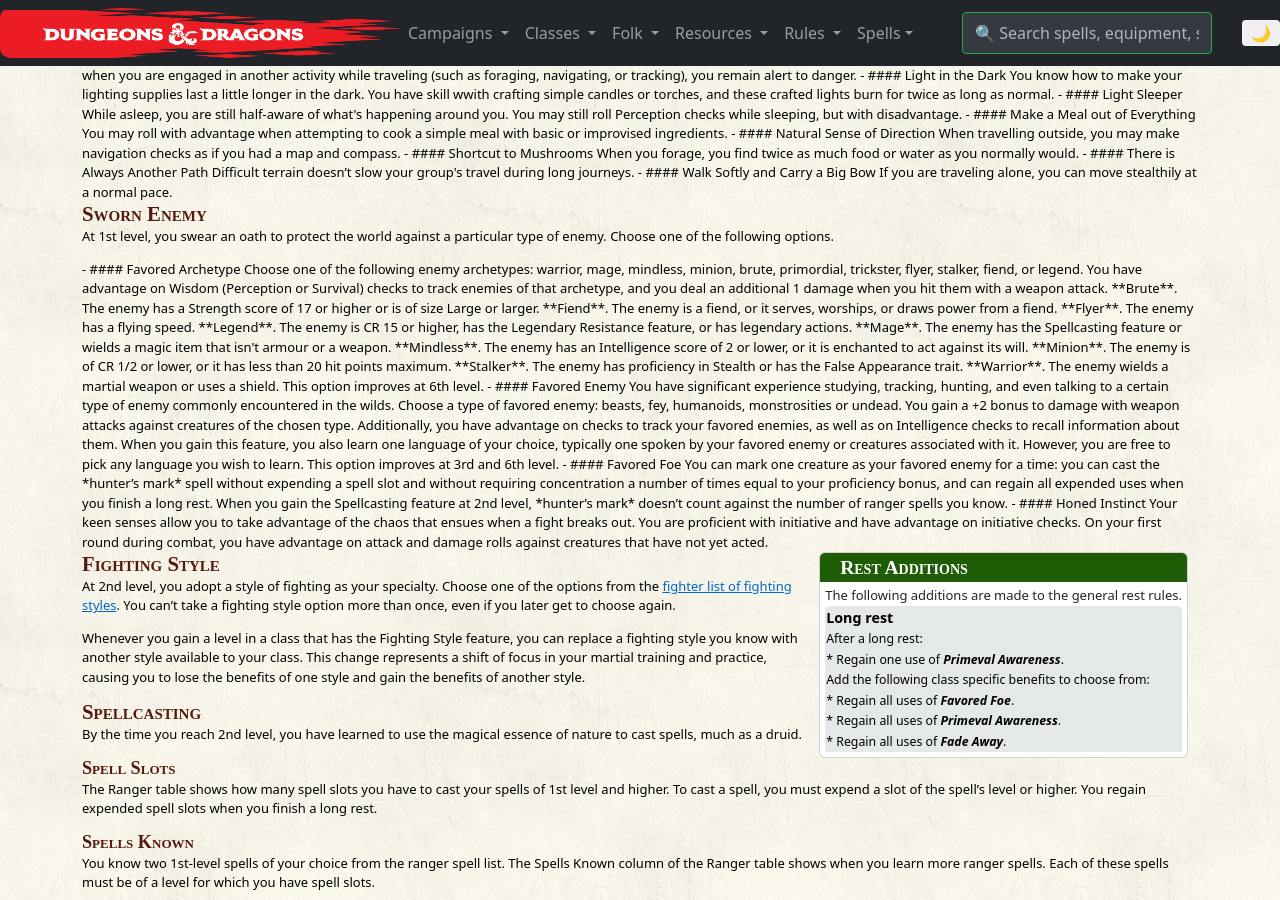
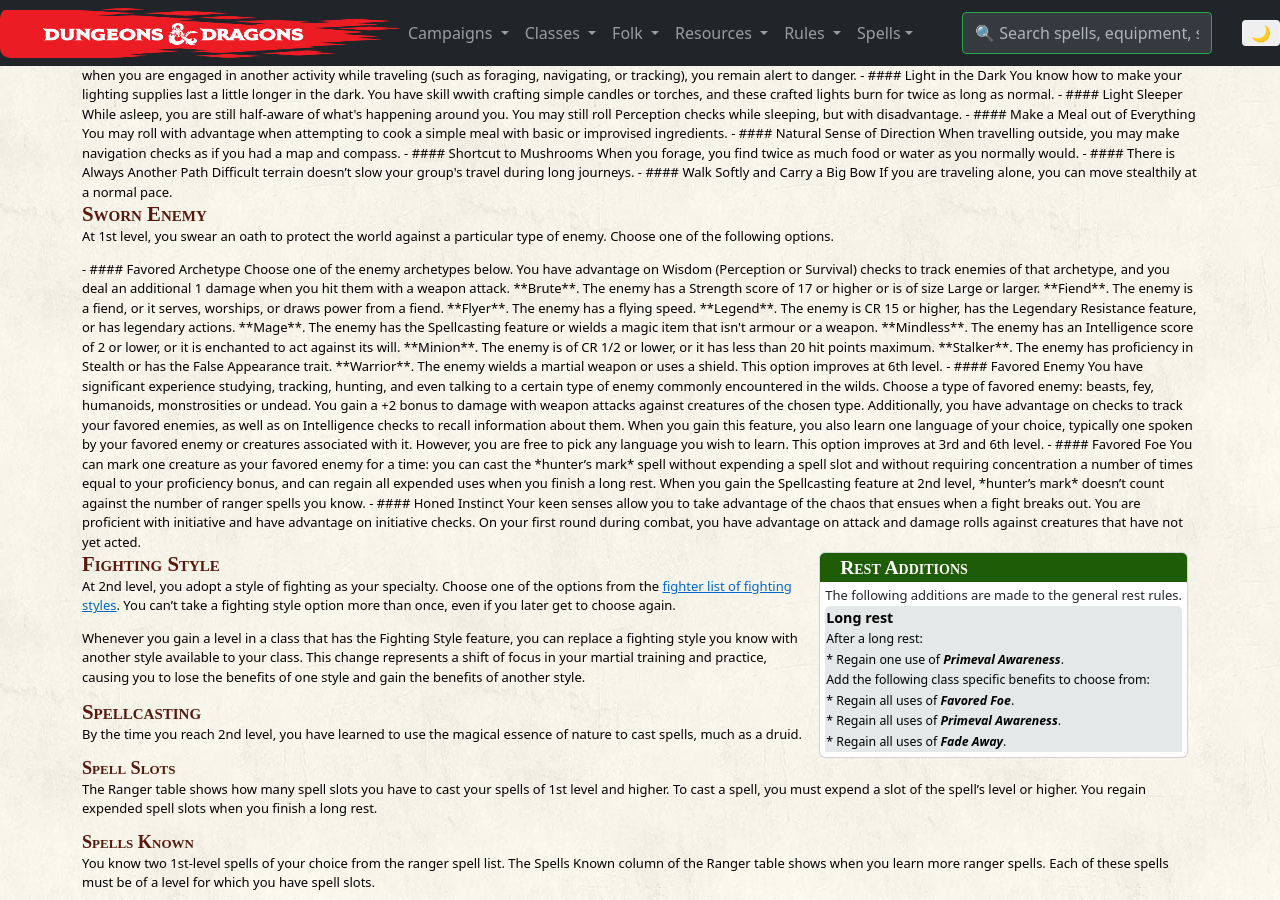
Before and after one commit to kvarak/dnd, a Jekyll site: the page built from docs/_Classes/ranger.md, in a window 1280 px wide and 900 px high, scrolled down 1236 px. Built offline with Jekyll 4.4.1, drawn with Linux system fonts in a browser that asks for light colours; Markdown is read by kramdown in place of the engine named in the settings.

Commit message:
Text changes

```diff
--- a/docs/_Classes/ranger.md
+++ b/docs/_Classes/ranger.md
@@ -199,7 +199,7 @@
 <div class="columnstwo">
 
 - #### Favored Archetype
-    Choose one of the following enemy archetypes: warrior, mage, mindless, minion, brute, primordial, trickster, flyer, stalker, fiend, or legend. You have advantage on Wisdom (Perception or Survival) checks to track enemies of that archetype, and you deal an additional 1 damage when you hit them with a weapon attack.
+    Choose one of the enemy archetypes below. You have advantage on Wisdom (Perception or Survival) checks to track enemies of that archetype, and you deal an additional 1 damage when you hit them with a weapon attack.
 
     **Brute**. The enemy has a Strength score of 17 or higher or is of size Large or larger.
 
```
Also changed, not shown: docs/_Classes/rogue.md (+1 -1 lines).
